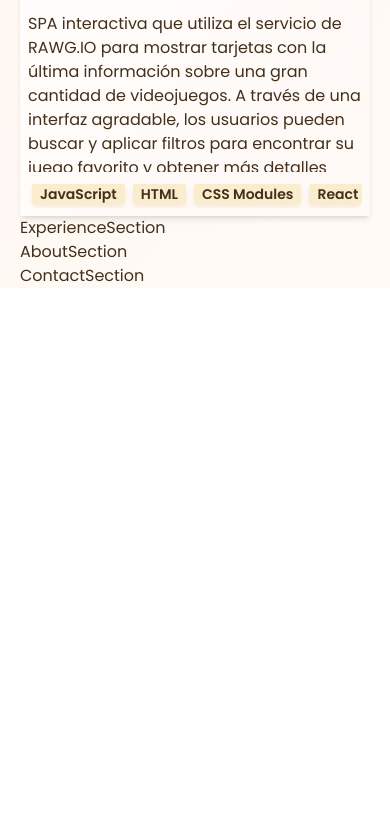
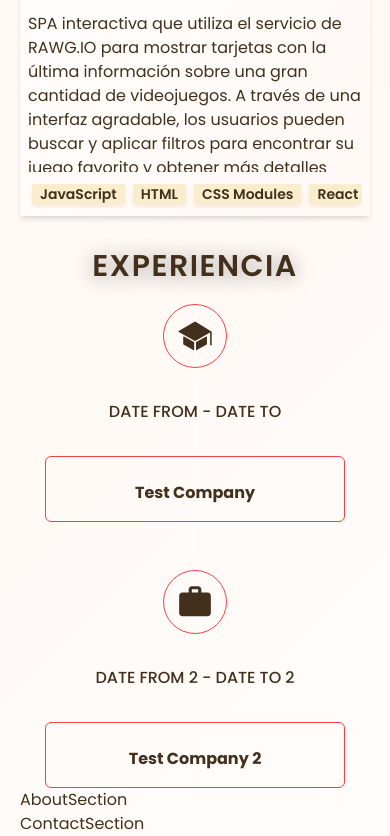
Before and after one commit to KevinMCJ/Portfolio-V2, a React (Vite) app: page / in a window 390 px wide. Shown: the part 4228-5064 px from the top of the page. Before the commit the page ends 4516 px from the top, so only its background shows below. Built offline with nearby package versions, Linux system fonts and the light colour scheme.

Commit message:
feat: experience section skeleton + responsive

```diff
--- /dev/null
+++ b/src/components/TimelineEvent.tsx
@@ -0,0 +1,53 @@
+import { Experience } from "@/global/types";
+import { IoIosSchool } from "react-icons/io";
+import { MdWork } from "react-icons/md";
+import { BsQuestion } from "react-icons/bs";
+
+interface TimeLineEventProps {
+  item: Experience;
+  isEven: boolean;
+}
+
+type ExperienceType = "study" | "work" | "unknown";
+
+const icon = {
+  study: <IoIosSchool className="size-full" />,
+  work: <MdWork className="size-full" />,
+  unknown: <BsQuestion className="size-full" />,
+};
+
+const TimelineEvent = ({ item, isEven }: TimeLineEventProps) => {
+  const type = item.type as ExperienceType;
+
+  return (
+    <article className="center relative w-full flex-col gap-3 lg:flex-row lg:gap-[120px]">
+      <div className="debug center size-16 min-w-fit rounded-full p-3 lg:absolute lg:order-2 lg:self-start">
+        {icon[type]}
+      </div>
+      <span
+        className={`${isEven ? "lg:order-1" : "lg:order-3"} my-5 text-center font-medium uppercase lg:order-1 lg:flex-1 lg:self-start`}
+      >{`${item.from} - ${item.to}`}</span>
+      <div
+        className={`${isEven ? "lg:order-3" : "lg:order-1"} w-full lg:flex-1`}
+      >
+        <div
+          className={`${isEven ? "lg:ml-auto" : "lg:mr-auto"} debug relative mx-auto w-full max-w-[300px] space-y-2 rounded-md p-4 md:w-full md:max-w-[600px]`}
+        >
+          <div
+            className={`top-6 hidden size-0 border-[10px] border-transparent lg:absolute lg:block ${
+              isEven
+                ? "-left-5 border-r-stone-500"
+                : "-right-5 border-l-stone-500"
+            }`}
+          />
+          <h2 className="text-center font-bold capitalize md:text-start">
+            {item.company}
+          </h2>
+          <p className="hidden md:block">{item.description}</p>
+        </div>
+      </div>
+    </article>
+  );
+};
+
+export default TimelineEvent;
--- a/src/components/home/ExperienceSection.tsx
+++ b/src/components/home/ExperienceSection.tsx
@@ -1,7 +1,19 @@
+import { useTranslation } from "react-i18next";
+import TimelineEvent from "../TimelineEvent";
+import data from "@/utils/experience.json";
+
 const ExperienceSection = () => {
+  const { t } = useTranslation();
+
   return (
     <section id="experience" className="app-container">
-      ExperienceSection
+      <h2 className="section-title">{t("experience-title")}</h2>
+      <div className="center relative mx-auto flex-col gap-12 md:w-[90%]">
+        <div className="absolute left-1/2 z-0 h-full w-1 -translate-x-1/2 transform bg-primary-300" />
+        {data.items.map((item, index) => (
+          <TimelineEvent item={item} key={index} isEven={index % 2 == 0} />
+        ))}
+      </div>
     </section>
   );
 };
```
